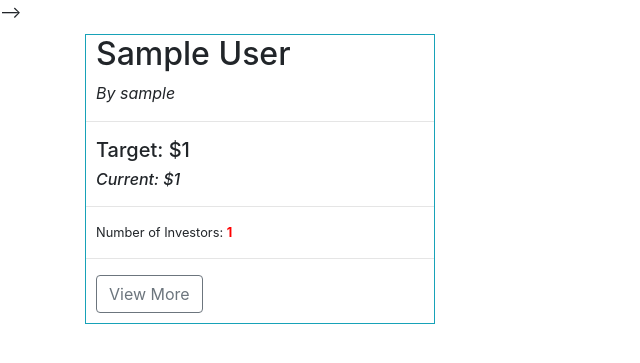
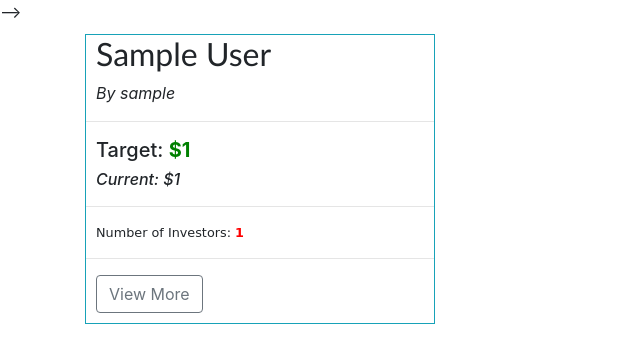
Before and after one commit to yemi33/grasshopperfund, a Django app: template startsmart/users/templates/users/home_page.html in a window 1280 px wide. Shown: the part 56-419 px from the top of the page, without its empty margins (0-640 px from the left). Run offline with Django 3.2, Linux system fonts and the light colour scheme; the template is opened without the code that fills it: values that come from a table or form of the project are taken from there, others are empty; tables that the repository leaves empty hold one stand-in row (values such as "Sample post"); parts of the project's set-up code (start-up, migrations or seed data) failed here and were passed over; some libraries are stand-ins or nearby versions.

Commit message:
updated font and color

```diff
--- a/startsmart/users/templates/users/home_page.html
+++ b/startsmart/users/templates/users/home_page.html
@@ -36,14 +36,14 @@
         {% for campaign in campaigns %}
             <div class="col-lg-4">
                 <div style="margin-bottom:10px;" id="box-element" class="border border-info">
-                    <h2 style="margin-left:10px;">{{campaign.title}}</h2>
+                    <h2 style="margin-left:10px;    font-family:Candara;">{{campaign.title}}</h2>
                     <i style="margin-left:10px;">By {{campaign.user}}</i>
                     <hr>
-                    <h5 style="margin-left:10px;" class="view-money">Target: ${{campaign.target_money|intcomma}}</h5>
+                    <h5 style="margin-left:10px;" class="view-money">Target: <strong style="color:green;">${{campaign.target_money|intcomma}}</strong></h5>
                     <!-- <img id="thumbnail" src="{{campaign.imageUrl}}"> -->
                     <i><h6 style="margin-left:10px;" class="view-money">Current: ${{campaign.current_money|intcomma}}</h6></i>
                     <hr>
-                    <small style="margin-left:10px;">Number of Investors: <strong style="color:red;">{{campaign.num_of_backers}}</strong></small>
+                    <small style="margin-left:10px; font-family:Comic Sans MS;">Number of Investors: <strong style="color:red;">{{campaign.num_of_backers}}</strong></small>
                     <hr>
                     {% if request.user == campaign.user %}
                         <a style="margin-bottom: 10px;  margin-left:10px;" class="btn btn-outline-info" href="{% url 'update-campaign' campaign.id %}">Update</a>
```
